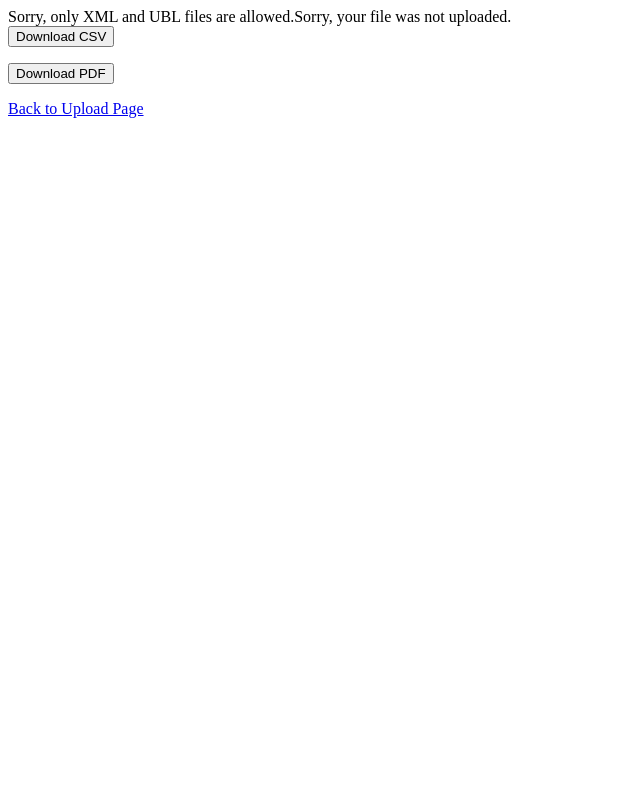
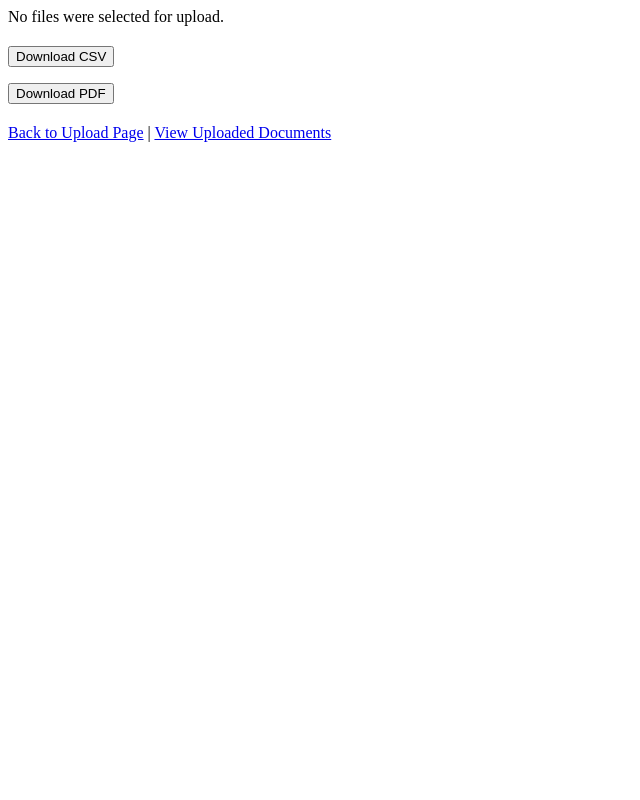
Before and after one commit to Banderas13/peppol, a PHP site: page /upload.php in a window 1280 px wide. Shown: the whole page, without its empty margins (0-640 px from the left). Run offline with PHP 8.4, Linux system fonts and the light colour scheme; data that the repository does not hold is empty.

Commit message:
Enhance upload.php to support multiple file uploads, add directory creation for uploads, and improve error handling with detailed feedback for each file. Update UI for better navigation and user experience.

```diff
--- a/upload.php
+++ b/upload.php
@@ -1,47 +1,73 @@
 <?php
 $target_dir = "uploads/";
-$target_file = $target_dir . basename($_FILES["fileToUpload"]["name"]);
+
+// Create the uploads directory if it doesn't exist
+if (!file_exists($target_dir)) {
+    mkdir($target_dir, 0777, true);
+}
+
 $uploadOk = 1;
-$fileType = strtolower(pathinfo($target_file,PATHINFO_EXTENSION));
+$upload_results = [];
+
+// Check if files were uploaded
+if(!empty($_FILES["fileToUpload"]["name"][0])) {
+    // Process each uploaded file
+    foreach($_FILES["fileToUpload"]["name"] as $key => $filename) {
+        $uploadOk = 1;
+        $target_file = $target_dir . basename($filename);
+        $fileType = strtolower(pathinfo($target_file, PATHINFO_EXTENSION));
 
         // Check if file already exists
         if (file_exists($target_file)) {
-  echo "Sorry, file already exists.";
+            $upload_results[] = "Sorry, file '$filename' already exists.";
             $uploadOk = 0;
         }
 
         // Check file size
-if ($_FILES["fileToUpload"]["size"] > 500000) {
-  echo "Sorry, your file is too large.";
+        if ($_FILES["fileToUpload"]["size"][$key] > 500000) {
+            $upload_results[] = "Sorry, file '$filename' is too large.";
             $uploadOk = 0;
         }
 
         // Allow only XML and UBL file formats
         if($fileType != "xml" && $fileType != "ubl") {
-  echo "Sorry, only XML and UBL files are allowed.";
+            $upload_results[] = "Sorry, only XML and UBL files are allowed. '$filename' is not allowed.";
             $uploadOk = 0;
         }
 
         // Check if $uploadOk is set to 0 by an error
         if ($uploadOk == 0) {
-  echo "Sorry, your file was not uploaded.";
+            $upload_results[] = "Sorry, your file '$filename' was not uploaded.";
         // if everything is ok, try to upload file
         } else {
-  if (move_uploaded_file($_FILES["fileToUpload"]["tmp_name"], $target_file)) {
-    echo "The file ". htmlspecialchars( basename( $_FILES["fileToUpload"]["name"])). " has been uploaded.";
+            if (move_uploaded_file($_FILES["fileToUpload"]["tmp_name"][$key], $target_file)) {
+                $upload_results[] = "The file '" . htmlspecialchars($filename) . "' has been uploaded.";
             } else {
-    echo "Sorry, there was an error uploading your file.";
+                $upload_results[] = "Sorry, there was an error uploading your file '$filename'.";
             }
+        }
+    }
+} else {
+    $upload_results[] = "No files were selected for upload.";
+}
+
+// Display all upload results
+foreach($upload_results as $result) {
+    echo $result . "<br>";
 }
 ?>
 
-<br>
+<div style="margin-top: 20px;">
     <form method="POST" action="export_csv.php">
         <button type="submit">Download CSV</button>
     </form>
 
-<form method="POST" action="export_pdf.php">
+    <form method="POST" action="export_pdf.php" style="margin-top: 10px;">
         <button type="submit">Download PDF</button>
     </form>
 
-<a href="index.php">Back to Upload Page</a>
+    <div style="margin-top: 20px;">
+        <a href="index.php">Back to Upload Page</a> |
+        <a href="files_list.php">View Uploaded Documents</a>
+    </div>
+</div>
```
Lines whose indentation alone changed are shown as unchanged.
